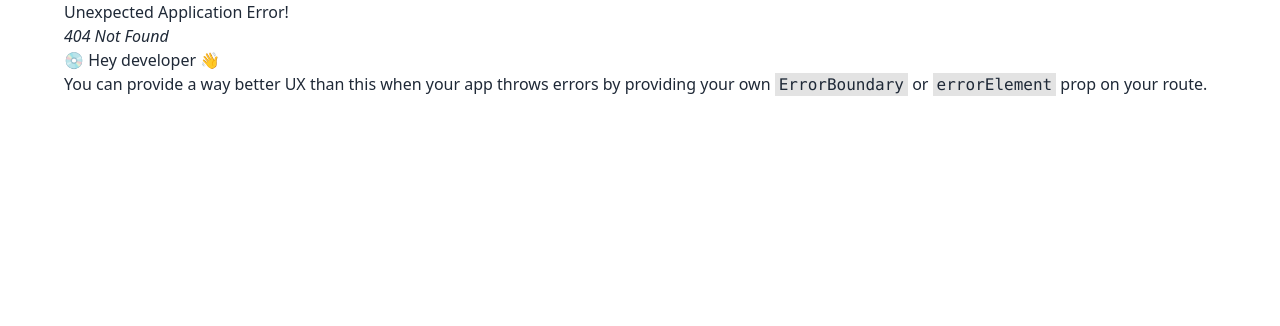
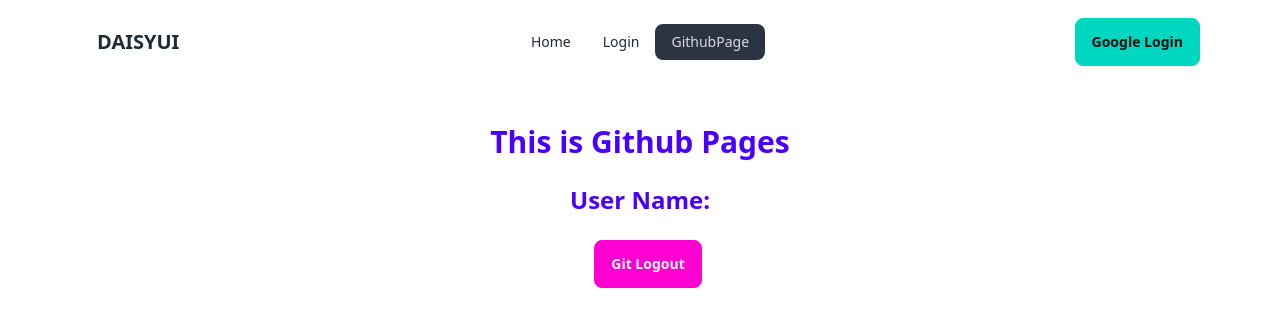
Before and after one commit to swadebsharma6/firebase-integration, a React (Vite) app: page /github in a window 1280 px wide. Before the commit this address had no page. Shown: the top 326 px of the page. Built offline with nearby package versions, Linux system fonts and the light colour scheme.

Commit message:
added github and google authentication system

```diff
--- a/index.html
+++ b/index.html
@@ -2,7 +2,11 @@
 <html lang="en">
   <head>
     <meta charset="UTF-8" />
-    <link rel="icon" type="image/svg+xml" href="/vite.svg" />
+    <link
+      rel="icon"
+      type="image/svg+xml"
+      href="./src/assets/Images/firebase.png"
+    />
     <meta name="viewport" content="width=device-width, initial-scale=1.0" />
     <title>Firebase Authentication</title>
   </head>
--- /dev/null
+++ b/src/components/GithubPage/GithubPage.jsx
@@ -0,0 +1,63 @@
+import {
+  getAuth,
+  GithubAuthProvider,
+  signInWithPopup,
+  signOut,
+} from "firebase/auth";
+import app from "../../Firebase/firebase.config";
+import { useState } from "react";
+
+const GithubPage = () => {
+  const [user, setUser] = useState({});
+
+  const auth = getAuth(app);
+  const provider = new GithubAuthProvider();
+
+  const handleGithubLogin = () => {
+    signInWithPopup(auth, provider)
+      .then((result) => {
+        const githubUser = result.user;
+        setUser(githubUser);
+        console.log(githubUser);
+      })
+      .catch((error) => {
+        console.log(error.message);
+      });
+  };
+
+  const handleSignOut = () => {
+    signOut(auth)
+      .then(() => {
+        setUser(null);
+      })
+      .catch((error) => {
+        console.log(error);
+      });
+  };
+
+  return (
+    <div className="text-center">
+      <h2 className="text-3xl font-bold text-primary my-6">
+        This is Github Pages
+      </h2>
+
+      <h3 className="text-2xl font-bold text-primary my-6">
+        User Name: {user?.displayName}
+      </h3>
+
+      <div>
+        {user ? (
+          <button onClick={handleSignOut} className="btn btn-secondary ml-4">
+            Git Logout
+          </button>
+        ) : (
+          <button onClick={handleGithubLogin} className="btn btn-primary">
+            Github Login
+          </button>
+        )}
+      </div>
+    </div>
+  );
+};
+
+export default GithubPage;
--- a/src/components/Header/Header.jsx
+++ b/src/components/Header/Header.jsx
@@ -1,5 +1,6 @@
 import { NavLink } from "react-router-dom";
 import Google from "../Login/Google";
+
 
 const Header = () => {
   const menu = (
@@ -22,6 +23,16 @@ const Header = () => {
           }
         >
           Login
+        </NavLink>
+      </li>
+      <li>
+        <NavLink
+          to="/github"
+          className={({ isActive, isPending }) =>
+            isPending ? "pending" : isActive ? "active" : ""
+          }
+        >
+          GithubPage
         </NavLink>
       </li>
     </>
--- a/src/components/Home/Home.jsx
+++ b/src/components/Home/Home.jsx
@@ -1,11 +1,62 @@
+import {
+  getAuth,
+  GoogleAuthProvider,
+  signInWithPopup,
+  signOut,
+} from "firebase/auth";
+import app from "../../Firebase/firebase.config";
+import { useState } from "react";
 
+const auth = getAuth(app);
 
 const Home = () => {
-      return (
-            <div>
-                  <h1>This is Home</h1>
-            </div>
-      );
+  const [user, setUser] = useState({});
+
+  const gProvider = new GoogleAuthProvider();
+
+  const handleGoogle = () => {
+    // console.log('Google btn login')
+    signInWithPopup(auth, gProvider)
+      .then((result) => {
+        const loginUser = result.user;
+        setUser(loginUser);
+        // console.log(user)
+      })
+      .catch((error) => {
+        console.log(error.message);
+      });
+  };
+
+  //   Handle SignOut
+
+  const handleSignOut = () => {
+    signOut(auth)
+      .then(() => {
+        setUser(null);
+      })
+      .catch((error) => {
+        console.log(error);
+      });
+  };
+
+  return (
+    <div className="text-center">
+      <h1 className="text-3xl font-bold text-primary my-4">This is Home</h1>
+
+      {user ? (
+        <button onClick={handleSignOut} className="btn btn-primary mb-6">
+          Sign Out
+        </button>
+      ) : (
+        <button onClick={handleGoogle} className="btn btn-secondary mb-6">
+          Google Sign in
+        </button>
+      )}
+      <img src={user?.photoURL} alt="" />
+      <h2 className="text-3xl font-bold">User Name: {user?.displayName}</h2>
+      <p>Email: {user?.email}</p>
+    </div>
+  );
 };
 
 export default Home;
--- a/src/components/Login/Google.jsx
+++ b/src/components/Login/Google.jsx
@@ -3,6 +3,7 @@ import { getAuth, GoogleAuthProvider, signInWithPopup } from "firebase/auth";
 
 
 const auth = getAuth(app);
+
 const Google = () => {
 
       const googleProvider = new GoogleAuthProvider();
--- a/src/main.jsx
+++ b/src/main.jsx
@@ -6,6 +6,7 @@ import { createBrowserRouter, RouterProvider } from 'react-router-dom';
 import Main from './LayOut/Main';
 import Home from './components/Home/Home';
 import Login from './components/Login/Login';
+import GithubPage from './components/GithubPage/GithubPage';
 
 const router = createBrowserRouter([
   {
@@ -19,6 +20,10 @@ const router = createBrowserRouter([
       {
         path: '/login',
         element: <Login></Login>
+      },
+      {
+        path: '/github',
+        element: <GithubPage></GithubPage>
       }
     ]
   },
```
Also changed, not shown: src/assets/Images/firebase.png (added).
